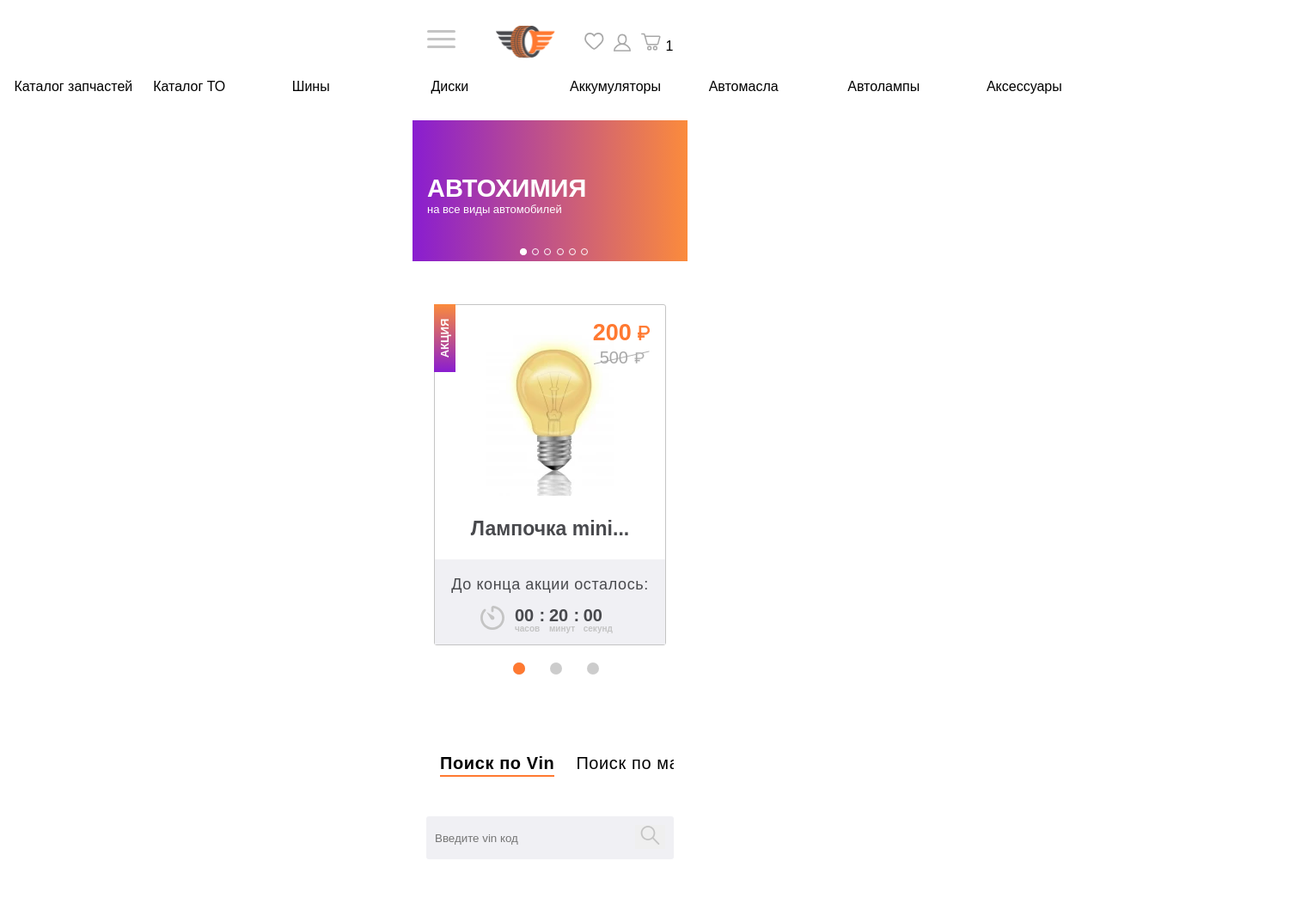
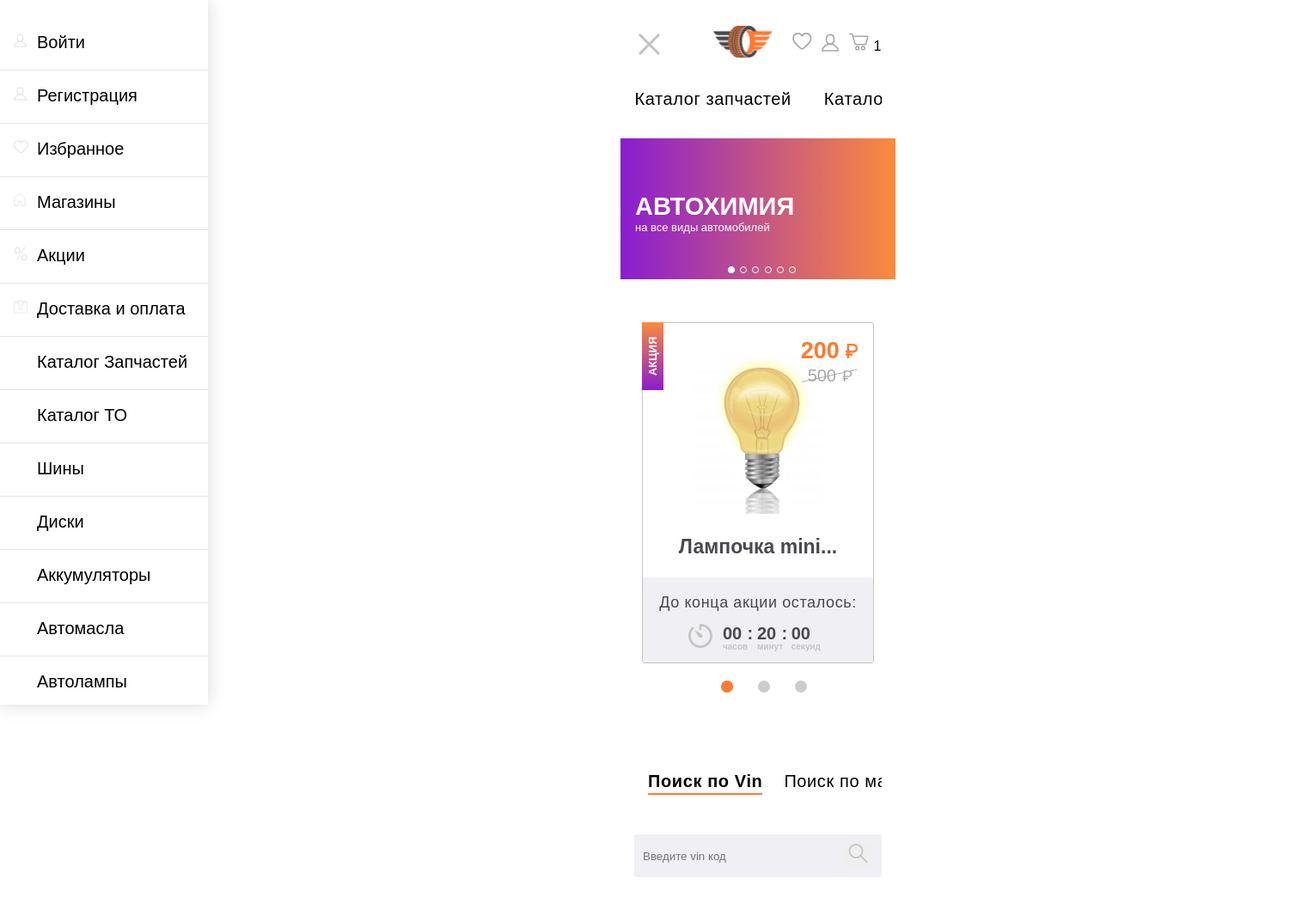
Before and after one commit to MrSourphiz/tmp_spares-shop, a website: page source/index.html in a window 1280 px wide. Shown: the top 1073 px of the page at 86% size, 1522 px wide, since content can reach past the window. Drawn offline with Linux system fonts and the light colour scheme.

Commit message:
Добавляет стилизацию бокового меню

```diff
--- a/source/index.html
+++ b/source/index.html
@@ -8,15 +8,14 @@
   <title>Интернет-магазин Автозапчастей: Главная</title>
   <link rel="stylesheet" href="css/style.css">
 </head>
-<body>
+<body class="menu-opened">
   <header class="page-header">
     <div class="page-header__wrap">
       <div class="page-header__top-line">
         <div class="page-header__container">
           <h1 class="visually-hidden">Интернет-магазин Автозапчастей: Главная</h1>
-          <button class="page-header__menu-toggle" type="button">
+          <button class="page-header__menu-toggle page-header__menu-toggle--active" type="button">
             <span class="visually-hidden">Открыть меню</span>
-            <span class="page-header__menu-toggle-bar"></span>
           </button>
           <a class="page-header__logo" href="#" aria-label="Логотип Интернет-магазина Автозапчастей">
             <img class="page-header__img" src="img/logo.png" width="69" height="38">
@@ -25,53 +24,53 @@
             <div class="menu__wrap">
               <ul class="menu__user">
                 <li class="menu__user-item">
-                  <a class="menu__user-link menu__user-link--log-in" href="#">Войти</a>
+                  <a class="menu__link menu__user-link menu__user-link--log-in" href="#">Войти</a>
                 </li>
                 <li class="menu__user-item">
-                  <a class="menu__user-link menu__user-link--sign-in" href="#">Регистрация</a>
+                  <a class="menu__link menu__user-link menu__user-link--sign-up" href="#">Регистрация</a>
                 </li>
                 <li class="menu__user-item">
-                  <a class="menu__user-link menu__user-link--favorites" href="#">Избранное</a>
+                  <a class="menu__link menu__user-link menu__user-link--favorites" href="#">Избранное</a>
                 </li>
               </ul>
               <ul class="menu__main">
                 <li class="menu__main-item">
-                  <a class="menu__main-link menu__main-link--shops" href="#">Магазины</a>
+                  <a class="menu__link menu__main-link menu__main-link--shops" href="#">Магазины</a>
                 </li>
                 <li class="menu__main-item">
-                  <a class="menu__main-link menu__main-link--actions" href="#">Акции</a>
+                  <a class="menu__link menu__main-link menu__main-link--actions" href="#">Акции</a>
                 </li>
                 <li class="menu__main-item">
-                  <a class="menu__main-link menu__main-link--delivery" href="#">Доставка и оплата</a>
+                  <a class="menu__link menu__main-link menu__main-link--delivery" href="#">Доставка и оплата</a>
                 </li>
               </ul>
               <ul class="menu__catalog">
                 <li class="menu__catalog-item">
-                  <a class="menu__catalog-link" href="#">Каталог Запчастей</a>
+                  <a class="menu__link menu__catalog-link" href="#">Каталог Запчастей</a>
                 </li>
                 <li class="menu__catalog-item">
-                  <a class="menu__catalog-link" href="#">Каталог ТО</a>
+                  <a class="menu__link menu__catalog-link" href="#">Каталог ТО</a>
                 </li>
                 <li class="menu__catalog-item">
-                  <a class="menu__catalog-link" href="#">Шины</a>
+                  <a class="menu__link menu__catalog-link" href="#">Шины</a>
                 </li>
                 <li class="menu__catalog-item">
-                  <a class="menu__catalog-link" href="#">Диски</a>
+                  <a class="menu__link menu__catalog-link" href="#">Диски</a>
                 </li>
                 <li class="menu__catalog-item">
-                  <a class="menu__catalog-link" href="#">Аккумуляторы</a>
+                  <a class="menu__link menu__catalog-link" href="#">Аккумуляторы</a>
                 </li>
                 <li class="menu__catalog-item">
-                  <a class="menu__catalog-link" href="#">Автомасла</a>
+                  <a class="menu__link menu__catalog-link" href="#">Автомасла</a>
                 </li>
                 <li class="menu__catalog-item">
-                  <a class="menu__catalog-link" href="#">Автолампы</a>
+                  <a class="menu__link menu__catalog-link" href="#">Автолампы</a>
                 </li>
                 <li class="menu__catalog-item">
-                  <a class="menu__catalog-link" href="#">Аксессуары</a>
+                  <a class="menu__link menu__catalog-link" href="#">Аксессуары</a>
                 </li>
               </ul>
-              <a>Санкт-Петербург, ул Большая Конюшенная, д 19</a>
+              <a class="menu__link menu__link--address">Санкт-Петербург, ул Большая Конюшенная, д 19</a>
             </div>
           </div>
           <ul class="user-nav">
@@ -96,31 +95,31 @@
       </div>
 
       <nav class="page-header__bottom-line nav">
-        <div class="nav__container">
-          <ul class="nav__list">
-            <li class="nav__item">
-              <a class="nav__link" href="#">Каталог запчастей</a>
+        <div class="nav__container tabs">
+          <ul class="nav__list tabs__list">
+            <li class="nav__item tabs__item">
+              <a class="nav__link tabs__link" href="#">Каталог запчастей</a>
             </li>
-            <li class="nav__item">
-              <a class="nav__link" href="#">Каталог ТО</a>
+            <li class="nav__item tabs__item">
+              <a class="nav__link tabs__link" href="#">Каталог ТО</a>
             </li>
-            <li class="nav__item">
-              <a class="nav__link nav__link--active" href="#">Шины</a>
+            <li class="nav__item tabs__item">
+              <a class="nav__link tabs__link tabs__link--active" href="#">Шины</a>
             </li>
-            <li class="nav__item">
-              <a class="nav__link" href="#">Диски</a>
+            <li class="nav__item tabs__item">
+              <a class="nav__link tabs__link" href="#">Диски</a>
             </li>
-            <li class="nav__item">
-              <a class="nav__link" href="#">Аккумуляторы</a>
+            <li class="nav__item tabs__item">
+              <a class="nav__link tabs__link" href="#">Аккумуляторы</a>
             </li>
-            <li class="nav__item">
-              <a class="nav__link" href="#">Автомасла</a>
+            <li class="nav__item tabs__item">
+              <a class="nav__link tabs__link" href="#">Автомасла</a>
             </li>
-            <li class="nav__item">
-              <a class="nav__link" href="#">Автолампы</a>
+            <li class="nav__item tabs__item">
+              <a class="nav__link tabs__link" href="#">Автолампы</a>
             </li>
-            <li class="nav__item">
-              <a class="nav__link" href="#">Аксессуары</a>
+            <li class="nav__item tabs__item">
+              <a class="nav__link tabs__link" href="#">Аксессуары</a>
             </li>
           </ul>
         </div>
--- a/source/less/blocks/page-header.less
+++ b/source/less/blocks/page-header.less
@@ -1,27 +1,34 @@
+.page-header__wrap {
+  width: 287px;
+
+  margin: 0 auto;
+}
+
 .page-header__container {
   display: flex;
   flex-direction: row;
   justify-content: space-between;
   align-items: center;
 
-  width: 287px;
-
-  margin: 0 auto;
-  margin-top: 30px;
+  padding-top: 30px;
   margin-bottom: 10px;
 }
 
 .page-header__menu-toggle {
   position: relative;
+  display: block;
+  width: 33px;
+  height: 27px;
   background-color: #ffffff;
   border: none;
+  cursor: pointer;
 }
 
 .page-header__menu-toggle::before {
   content: "";
 
   position: absolute;
-  top: -15px;
+  top: 0;
   left: 0;
 
   width: 33px;
@@ -30,6 +37,27 @@
   background-color: #c4c4c4;
   border-radius: 3px;
   box-shadow: 0 9px #c4c4c4, 0 18px #c4c4c4;
+  transition: transform 0.3s ease;
+}
+
+.page-header__menu-toggle--active::before {
+  box-shadow: none;
+  transform: translateY(12px) rotateZ(135deg);
+}
+
+.page-header__menu-toggle--active::after {
+  content: "";
+
+  position: absolute;
+  top: 24px;
+  left: 0;
+
+  width: 33px;
+  height: 3px;
+
+  background-color: #c4c4c4;
+  border-radius: 3px;
+  transform: translateY(-12px) rotateZ(-135deg);
 }
 
 .page-header__logo {
@@ -42,7 +70,113 @@
 }
 
 .menu {
-  display: none;
+  position: absolute;
+  top: 0;
+  left: 0;
+
+  z-index: 100;
+
+
+  height: 0;
+  width: 242px;
+
+  background-color: #ffffff;
+  padding-top: 20px;
+
+  overflow: hidden;
+  transform: translateX(-242px);
+  transition: transform 0.3s ease-in;
+}
+
+.menu-opened .menu {
+  height: 100vh;
+  box-shadow: 0 0 20px rgba(0, 0, 0, 0.15);
+  overflow-y: auto;
+}
+
+.menu__wrap {
+  display: flex;
+  flex-direction: column;
+}
+
+.menu__link {
+  display: block;
+
+  font-size: 20px;
+  line-height: 23px;
+  font-style: normal;
+  font-weight: normal;
+
+  padding: 18px 18px 20px 43px;
+  border-bottom: 1px solid rgba(0, 0, 0, 0.1);
+}
+
+.menu__link:hover,
+.menu__link:focus {
+  opacity: 0.6;
+}
+
+.menu__link:active {
+  opacity: 0.3;
+}
+
+.menu__link--address {
+  width: 181px;
+  font-size: 20px;
+  line-height: 150%;
+  font-style: normal;
+  font-weight: bold;
+  color: #48494d;
+}
+
+.menu__user-link,
+.menu__main-link {
+  position: relative;
+}
+
+.menu__user-link::before,
+.menu__main-link::before {
+  content: "";
+  display: block;
+
+  position: absolute;
+  bottom: 26px;
+  left: 16px;
+
+  background-repeat: no-repeat;
+  background-size: contain;
+}
+
+.menu__user-link--log-in::before,
+.menu__user-link--sign-up::before {
+  width: 15px;
+  height: 16px;
+  background-image: url("../img/user-grey.svg");
+}
+
+.menu__user-link--favorites::before {
+  width: 18px;
+  height: 16px;
+  background-image: url("../img/favorites-grey.svg");
+}
+
+.menu__main-link--shops::before {
+  width: 14px;
+  height: 17px;
+  background-image: url("../img/shops.svg");
+}
+
+.menu__main-link--actions::before {
+  bottom: 16px;
+  width: 16px;
+  height: 26px;
+  background-image: url("../img/actions.svg");
+}
+
+.menu__main-link--delivery::before {
+  width: 17px;
+  height: 16px;
+  background-image: url("../img/delivery.svg");
 }
 
 .user-nav {
@@ -57,20 +191,24 @@
   display: flex;
   flex-direction: row;
 
-  width: 100%;
-
   padding-top: 10px;
   padding-bottom: 15px;
-  padding-left: 16.5px;
 
-  overflow: hidden;
+  margin: 0;
 }
 
 .nav__item {
-  width: 156px;
   margin-left: 13px;
 }
 
 .nav__item:first-child {
   margin-left: 0;
 }
+
+.nav__link {
+  font-size: 20px;
+  line-height: 24px;
+  letter-spacing: 0.6px;
+  text-transform: none;
+  color: #000000;
+}
--- a/source/less/blocks/tabs.less
+++ b/source/less/blocks/tabs.less
@@ -6,7 +6,6 @@
   display: flex;
   flex-direction: row;
 
-  width: 100%;
   margin-bottom: 25px;
 }
 
--- a/source/less/helpers.less
+++ b/source/less/helpers.less
@@ -46,3 +46,9 @@ p {
   clip: rect(0 0 0 0);
   overflow: hidden;
 }
+
+.menu-opened .main,
+.menu-opened .page-header {
+  position: static;
+  transform: translateX(242px);
+}
```
Also changed, not shown: source/css/style.css, 1 other file.
